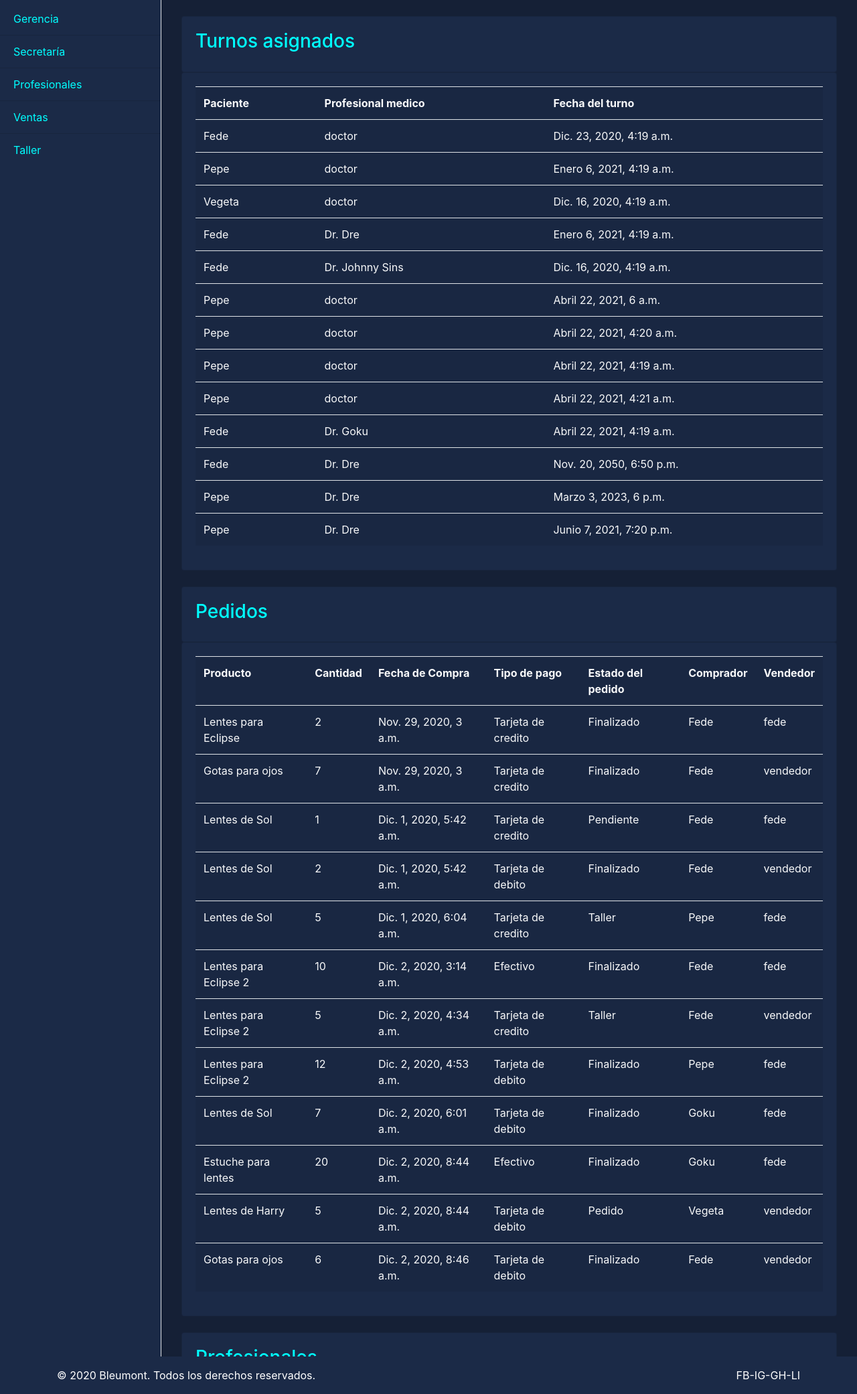
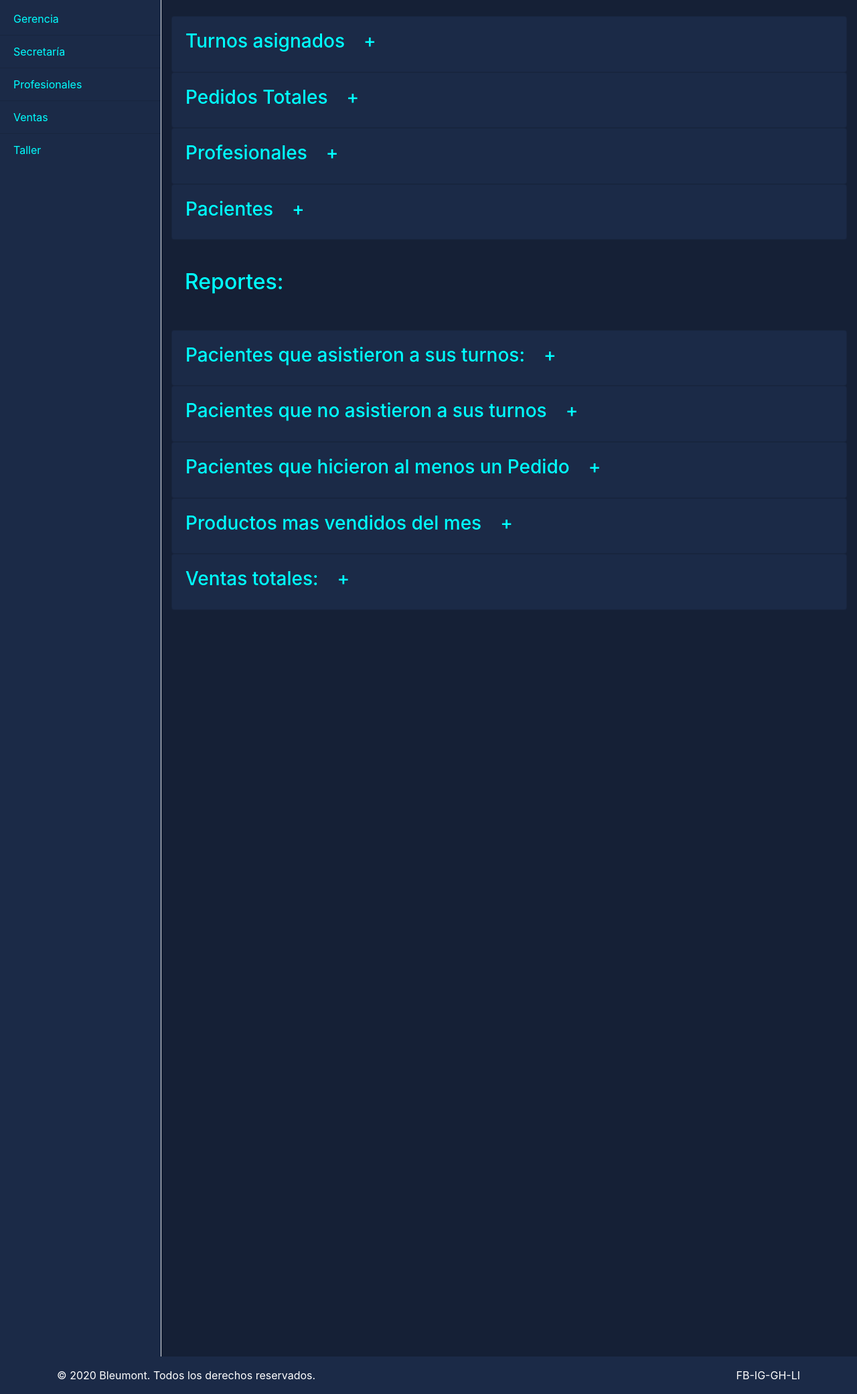
Before and after one commit to Bleumont/Gestion_web_optometria, a Django app: page /gerencia/ in a window 1280 px wide. Shown: the part 59-2141 px from the top of the page at 67% size. Run offline with Django 3.2, Linux system fonts and the light colour scheme; a user stored in the database is signed in; data comes from the database, SQL or seed files in the repository; both versions use the stored data as it was after the commit.

Commit message:
reportes gerencia, estilos, refactor scripts

```diff
--- a/users/models.py
+++ b/users/models.py
@@ -6,7 +6,7 @@ from django.contrib.auth.models import User
 class Pacientes(models.Model):
     nombre = models.CharField(max_length=30)
     dni = models.IntegerField()
-    historial = models.TextField(max_length=255)
+    historial = models.TextField(max_length=255, blank=True)
 
     def __str__(self):
 	    return self.nombre
--- a/users/static/users/main.css
+++ b/users/static/users/main.css
@@ -111,3 +111,15 @@ footer {
   border: 0;
   padding: 0;
 }
+.content {
+  padding: 0 18px;
+  display: none;
+  overflow: hidden;
+}
+.collapsible {
+  cursor: pointer;
+}
+.active,
+.collapsible:hover {
+  background-color: rgb(69, 51, 134);
+}
--- a/users/templates/users/gerencia.html
+++ b/users/templates/users/gerencia.html
@@ -2,11 +2,10 @@
 <br />
 
 <div class="grid">
-  <div class="col-md">
-    <div class="card card-body">
-      <h3>Turnos asignados</h3>
+    <div class="card card-body collapsible d-flex flex-row justify-content-between">
+      <h3>Turnos asignados&emsp;+</h3>
     </div>
-    <div class="card card-body">
+    <div class="card card-body content">
       <table class="table table-active text-light table-responsive-sm">
         <tr>
           <th>Paciente</th>
@@ -24,13 +23,10 @@
         </div>
       </table>
     </div>
-  </div>
-  <br />
-  <div class="col-md">
-    <div class="card card-body">
-      <h3>Pedidos</h3>
+    <div class="card card-body collapsible d-flex flex-row justify-content-between"">
+      <h3>Pedidos Totales&emsp;+</h3>
     </div>
-    <div class="card card-body">
+    <div class="card card-body content">
       <table
         class="table table-fluid table-active text-light table-responsive-sm"
       >
@@ -56,13 +52,11 @@
         {% endfor %}
       </table>
     </div>
-  </div>
-  <br />
-  <div class="col-md">
-    <div class="card card-body">
-      <h3>Profesionales</h3>
+    <div
+      class="card card-body collapsible d-flex flex-row justify-content-between">
+      <h3>Profesionales&emsp;+</h3>
     </div>
-    <div class="card card-body">
+    <div class="card card-body content">
       <table class="table table-active text-light table-responsive-sm">
         <tr>
           <th>Nombre</th>
@@ -76,14 +70,11 @@
         </tr>
         {% endfor %}
       </table>
+  </div>
+    <div class="card card-body collapsible d-flex flex-row justify-content-between"">
+      <h3 >Pacientes&emsp;+</h3>
     </div>
-  </div>
-  <br />
-  <div class="col-md">
-    <div class="card card-body">
-      <h3>Pacientes</h3>
-    </div>
-    <div class="card card-body">
+    <div class="card card-body content">
       <table class="table table-active text-light table-responsive-sm">
         <tr>
           <th>Nombre</th>
@@ -100,7 +91,110 @@
         {% endfor %}
       </table>
     </div>
-  </div>
 </div>
 <br />
+<h2 class="card-body">Reportes:</h2>
+<br>
+<div class="grid">
+    <div class="card card-body collapsible d-flex flex-row justify-content-between">
+      <h3>Pacientes que asistieron a sus turnos:&emsp;+</h3>
+    </div>
+    <div class="card card-body content">
+      <table class="table table-active text-light table-responsive-sm">
+        <tr>
+          <th>Paciente</th>
+          <th>Profesional medico</th>
+          <th>Fecha del turno</th>
+        </tr>
+        <div>
+          {% for paciente in Asistencias %}
+          <tr>
+            <td>{{ paciente.paciente }}</td>
+            <td>{{ paciente.profesional }}</td>
+            <td>{{ paciente.fecha }}</td>
+          </tr>
+          {% endfor %}
+        </div>
+      </table>
+    </div>
+    <div class="card card-body collapsible d-flex flex-row justify-content-between"">
+      <h3>Pacientes que no asistieron a sus turnos&emsp;+</h3>
+    </div>
+    <div class="card card-body content">
+      <table class="table table-active text-light table-responsive-sm">
+        <tr>
+          <th>Paciente</th>
+          <th>Profesional medico</th>
+          <th>Fecha del turno</th>
+        </tr>
+        <div>
+          {% for paciente in Inasistencias %}
+          <tr>
+            <td>{{ paciente.paciente }}</td>
+            <td>{{ paciente.profesional }}</td>
+            <td>{{ paciente.fecha }}</td>
+          </tr>
+          {% endfor %}
+        </div>
+      </table>
+    </div>
+    <div
+      class="card card-body collapsible d-flex flex-row justify-content-between">
+      <h3>Pacientes que hicieron al menos un Pedido&emsp;+</h3>
+    </div>
+    <div class="card card-body content">
+      <table class="table table-active text-light table-responsive-sm">
+        <tr>
+          <th>Nombre</th>
+          <th>DNI</th>
+        </tr>
+
+        {% for paciente in Clientes %}
+        <tr>
+          <td>{{ paciente.nombre }}</td>
+          <td>{{ paciente.dni }}</td>
+
+        </tr>
+        {% endfor %}
+
+      </table>
+  </div>
+    <div class="card card-body collapsible d-flex flex-row justify-content-between"">
+      <h3 >Productos mas vendidos del mes&emsp;+</h3>
+    </div>
+    <div class="card card-body content">
+      <table class="table table-active text-light table-responsive-sm">
+        <tr>
+          <th>ID producto</th>
+          <th>Cantidad</th>
+        </tr>
+
+        {% for producto in Mas_vendidos %}
+        <tr>
+          <td>{{ producto.producto }}</td>
+          <td>{{ producto.vendidos }}</td>
+        </tr>
+        {% endfor %}
+      </table>
+    </div>
+      <div class="card card-body collapsible d-flex flex-row justify-content-between"">
+      <h3 >Ventas totales:&emsp;+</h3>
+    </div>
+    <div class="card card-body content">
+      <table class="table table-active text-light table-responsive-sm">
+        <tr>
+          <th>ID vendedor</th>
+          <th>Ventas este mes</th>
+        </tr>
+        {% for venta in Ventas_Totales %}
+        <tr>
+          <td>{{ venta.vendedor }}</td>
+          <td>{{ venta.vendidos }}</td>
+        </tr>
+        {% endfor %}
+      </table>
+    </div>
+</div>
+<br />
+
 {% endblock content %}
--- a/users/templates/users/index.html
+++ b/users/templates/users/index.html
@@ -73,17 +73,6 @@
     <script src="https://code.jquery.com/jquery-3.5.1.slim.min.js" integrity="sha384-DfXdz2htPH0lsSSs5nCTpuj/zy4C+OGpamoFVy38MVBnE+IbbVYUew+OrCXaRkfj" crossorigin="anonymous"></script>
     <script src="https://cdn.jsdelivr.net/npm/popper.js@1.16.1/dist/umd/popper.min.js" integrity="sha384-9/reFTGAW83EW2RDu2S0VKaIzap3H66lZH81PoYlFhbGU+6BZp6G7niu735Sk7lN" crossorigin="anonymous"></script>
     <script src="https://cdn.jsdelivr.net/npm/bootstrap@4.5.3/dist/js/bootstrap.min.js" integrity="sha384-w1Q4orYjBQndcko6MimVbzY0tgp4pWB4lZ7lr30WKz0vr/aWKhXdBNmNb5D92v7s" crossorigin="anonymous"></script>
-    <script>
-      document.addEventListener('DOMContentLoaded', hamburguerMenu)
-      const d = document
-      function hamburguerMenu() {
-        d.addEventListener('click', (e) => {
-          if (e.target.matches('#menu-toggle')) {
-            e.preventDefault()
-            d.querySelector('#wrapper').classList.toggle('toggled');
-          }
-        });
-    }
-    </script>
+    <script src="{% static 'users/scripts.js'%}"></script>
   </body>
 </html>
--- a/users/templates/users/update_turno.html
+++ b/users/templates/users/update_turno.html
@@ -14,11 +14,8 @@
         <input type="submit" class="btn btn-primary" value="Actualizar"></input>
         <a href="{% url 'secretaria' %}"class='btn btn-secondary'>Atrás</a>
       </form>
-
-
     </div>
   </div>
-
 </div>
 <br>
 {% endblock content %}
--- a/users/templates/users/ventas.html
+++ b/users/templates/users/ventas.html
@@ -62,7 +62,7 @@
           <th>Precio</th>
           <th>Es Lente:</th>
           <th>Clasificacion</th>
-          <th>Si incluye armazon</th>
+          <th>Incluye armazon</th>
           <th></th>
         </tr>
         {% for producto in Productos %}
--- a/users/views.py
+++ b/users/views.py
@@ -2,14 +2,15 @@ from django.shortcuts import render, redirect
 from django.contrib.auth import authenticate, login, logout
 from django.contrib.auth.decorators import login_required
 from django.contrib.auth.models import User
+from django.db.models import Sum
 from .decorators import allowed_users, unauthenticated_user, admin_only
 from .models import Pedidos, Pacientes, Profesionales, Turnos, Productos
+import datetime
 from .forms import *
 
 # Create your views here.
 def index(request):
     return render(request, 'users/index.html')
-
 
 def landing(request):
     return render(request, 'users/landing.html')
@@ -75,23 +76,28 @@ def taller(request):
 @login_required(login_url='login')
 @allowed_users(allowed_roles=['Gerencia','admin','Gerencia'])
 def gerencia(request):
+    today = datetime.date.today()
     pedidos = Pedidos.objects.all()
     pacientes = Pacientes.objects.all()
     medicos = Profesionales.objects.all()
     turnos = Turnos.objects.all()
-    productos = Productos.objects.all()
-    busqueda = request.GET.get('busqueda')
 
-    if busqueda != '' and busqueda is not None:
-        pedidos_por_paciente = turnos.filter(comprador__icontains=busqueda)
+    asistencias = turnos.filter(asistencia=True).filter(fecha__year=today.year, fecha__month=today.month)
+    inasistencias = turnos.filter(asistencia=False).filter(fecha__year=today.year, fecha__month=today.month)
+    cantidad_ventas = Pedidos.objects.values('producto').order_by('producto').annotate(vendidos=Sum('cantidad')).filter(estado_pedido='Finalizado', fecha_de_compra__year=today.year, fecha_de_compra__month=today.month)
 
-    total_pedidos = pedidos.count()
-    entregados = pedidos.filter(estado_pedido='Finalizado').count()
-    pendientes = pedidos.filter(estado_pedido='Pendiente').count()
-    asistencias = turnos.filter(asistencia=True).count()
-    asistencias = turnos.filter(asistencia=False).count()
-    context = {'Pedidos': pedidos, 'Pacientes': pacientes, 'Pedidos_Totales': total_pedidos,
-    'Entregados': entregados, 'Pendientes': pendientes, 'Turnos': turnos, 'Productos': productos, 'Profesionales': medicos}
+    total_ventas = pedidos.values('vendedor').annotate(vendidos=Sum('cantidad')).filter(estado_pedido='Finalizado').filter(fecha_de_compra__year=today.year, fecha_de_compra__month=today.month)
+
+    pedidos_mes = pedidos.filter(fecha_de_compra__year=today.year, fecha_de_compra__month=today.month)
+    pacientes_compradores = []
+    for pedido in pedidos_mes:
+        paciente = Pacientes.objects.get(nombre=pedido.comprador.nombre)
+        pacientes_compradores.append(paciente)
+    pacientes_set = set(pacientes_compradores)
+
+    context = {'Pedidos': pedidos, 'Pacientes': pacientes, 'Ventas_Totales': total_ventas,
+    'Asistencias': asistencias, 'Inasistencias': inasistencias, 'Clientes':pacientes_set,
+    'Turnos': turnos, 'Profesionales': medicos, 'Mas_vendidos':cantidad_ventas}
 
     return render(request, 'users/gerencia.html', context)
 
@@ -111,7 +117,6 @@ def add_pedido(request):
 
     form = AddPedidoForm(request.POST)
 
-    print(request.content_params)
     if request.method == 'POST':
         form = AddPedidoForm(request.POST)
         if form.is_valid():
@@ -126,7 +131,6 @@ def add_producto(request):
 
     form = AddProductoForm(request.POST)
 
-    print(request.content_params)
     if request.method == 'POST':
         form = AddProductoForm(request.POST)
         if form.is_valid():
@@ -142,7 +146,6 @@ def medicos(request):
     turnos = turnos.order_by('fecha')
 
     fecha = request.GET.get('fecha')
-    print(turnos)
     if fecha != '' and fecha is not None:
         turnos = turnos.filter(fecha__contains=fecha)
 
```
Also changed, not shown: users/static/users/scripts.js (added, +53 -0 lines), users/templates/users/add_pedido.html (+10 -3 lines), users/templates/users/add_producto.html (+2 -16 lines), users/templates/users/add_turno.html (+10 -5 lines), users/templates/users/medicos.html (+0 -23 lines), README.MD, db.sqlite3, users/migrations/0006_auto_20201202_0211.py (added). Lines whose indentation alone changed are shown as unchanged.
